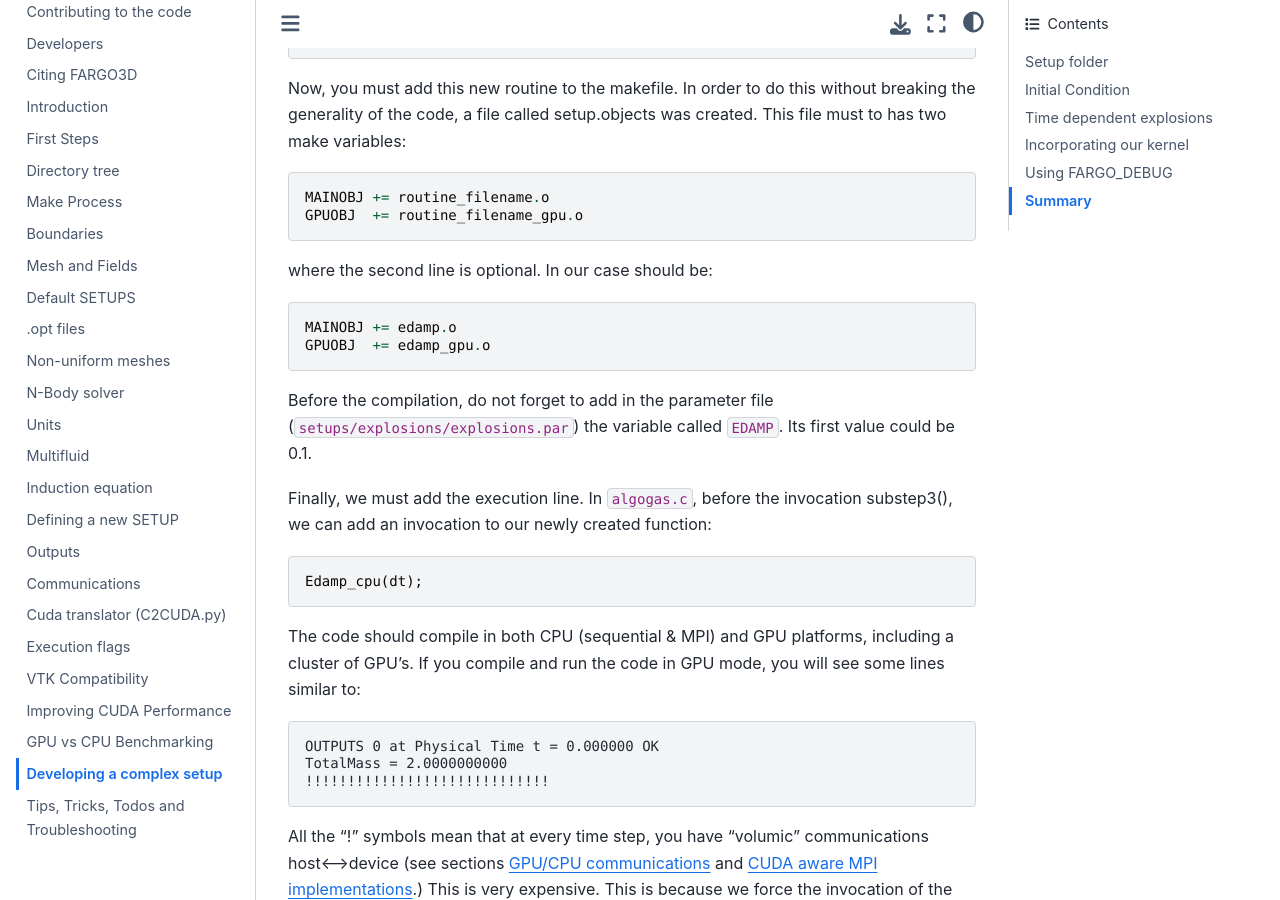
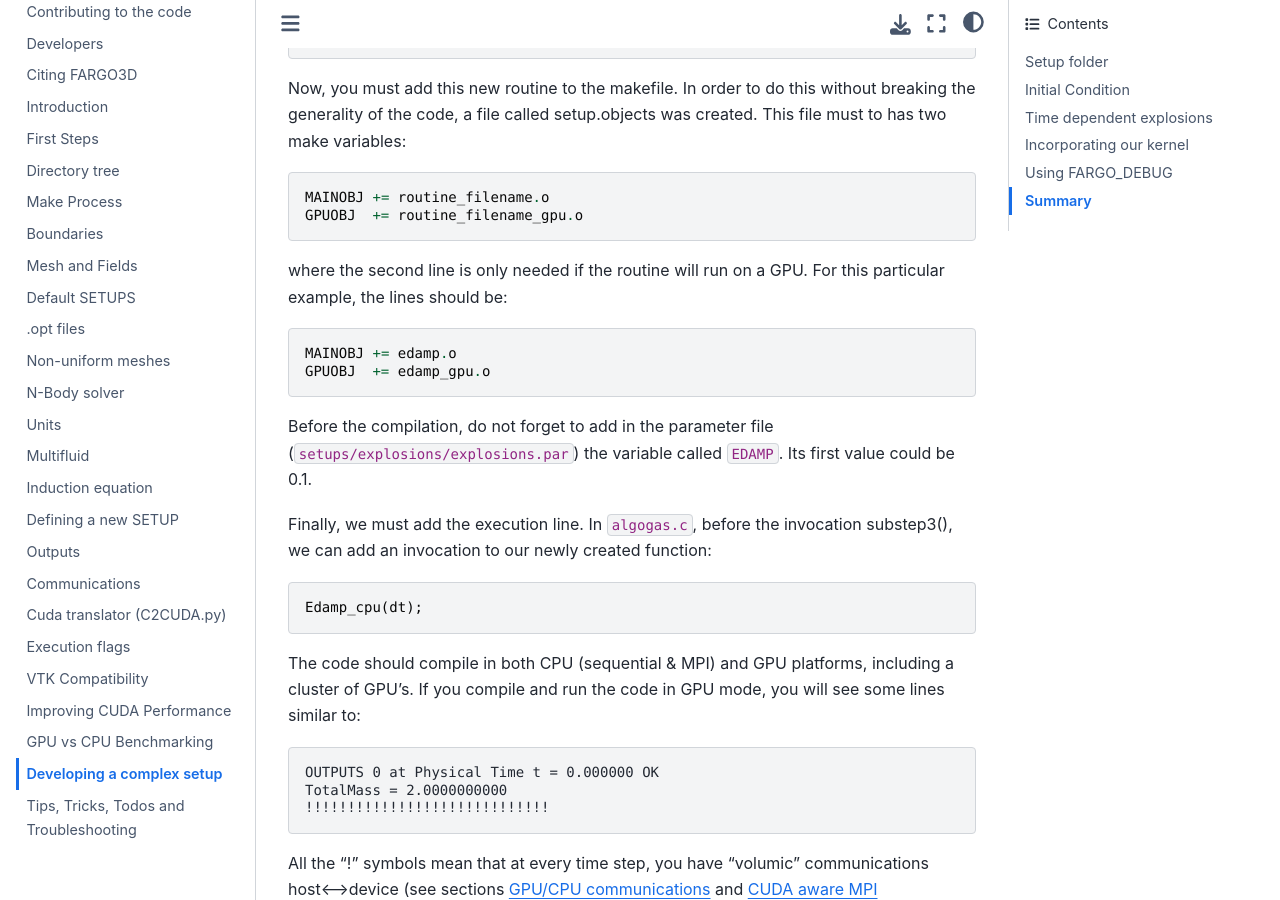
Before and after one commit to FARGO3D/documentation, a Sphinx documentation site: the page built from source/complex_setup.rst, in a window 1280 px wide and 900 px high, scrolled down 6725 px. Built offline with Sphinx 7.4.7 and the Sphinx Book theme 1.1.4, drawn with Linux system fonts in a browser that asks for light colours.

Commit message:
Update complex_setup.rst

```diff
--- a/source/complex_setup.rst
+++ b/source/complex_setup.rst
@@ -344,7 +344,7 @@ setup.objects was created. This file must to has two make variables::
   MAINOBJ += routine_filename.o
   GPUOBJ  += routine_filename_gpu.o
 
-where the second line is optional. In our case should be::
+where the second line is only needed if the routine will run on a GPU. For this particular example, the lines should be::
 
   MAINOBJ += edamp.o
   GPUOBJ  += edamp_gpu.o
```
